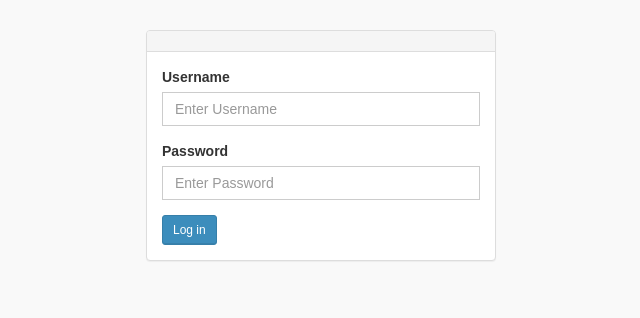
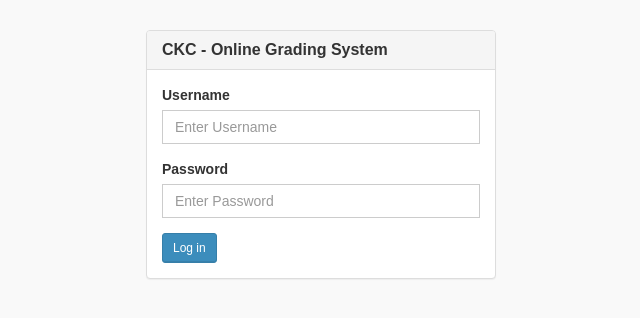
Before and after one commit to MarisolCanete/CKC-OnlineGradingSystem, a PHP site: page /system/login.php in a window 1280 px wide. Shown: the top 318 px of the page, without its empty margins (319-959 px from the left). Run offline with PHP 8.4, Linux system fonts and the light colour scheme.

Commit message:
Added Logo and Name.

```diff
--- a/system/login.php
+++ b/system/login.php
@@ -17,7 +17,7 @@ session_start();
         <div class="container" style="margin-top:30px">
           <div class="col-md-4 col-md-offset-4">
               <div class="panel panel-default">
-            <div class="panel-heading"><h3 class="panel-title"><strong></strong></h3></div>
+            <div class="panel-heading"><h3 class="panel-title"><strong>CKC - Online Grading System</strong></h3></div>
             <div class="panel-body">
               <form role="form" method="post">
                 <div class="form-group">
```
Also changed, not shown: system/img/logo.png (added).
